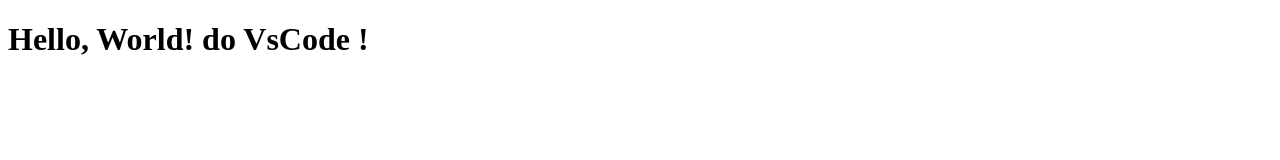
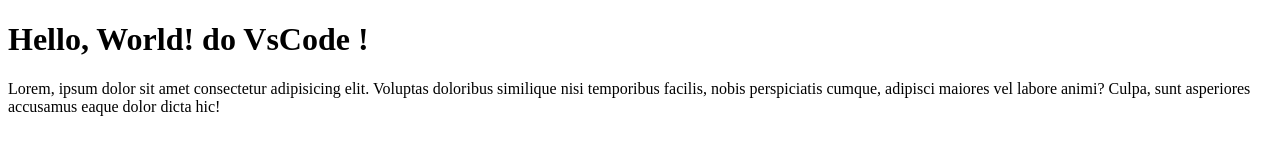
Before and after one commit to edskate/texte-vscode, a plain HTML site: page index.html in a window 1280 px wide. Drawn offline with Linux system fonts and the light colour scheme.

Commit message:
add lorem

```diff
--- a/index.html
+++ b/index.html
@@ -7,5 +7,6 @@
 </head>
 <body>
     <h1>Hello, World! do VsCode !</h1>
+    <p>Lorem, ipsum dolor sit amet consectetur adipisicing elit. Voluptas doloribus similique nisi temporibus facilis, nobis perspiciatis cumque, adipisci maiores vel labore animi? Culpa, sunt asperiores accusamus eaque dolor dicta hic!</p>
 </body>
 </html>
```
